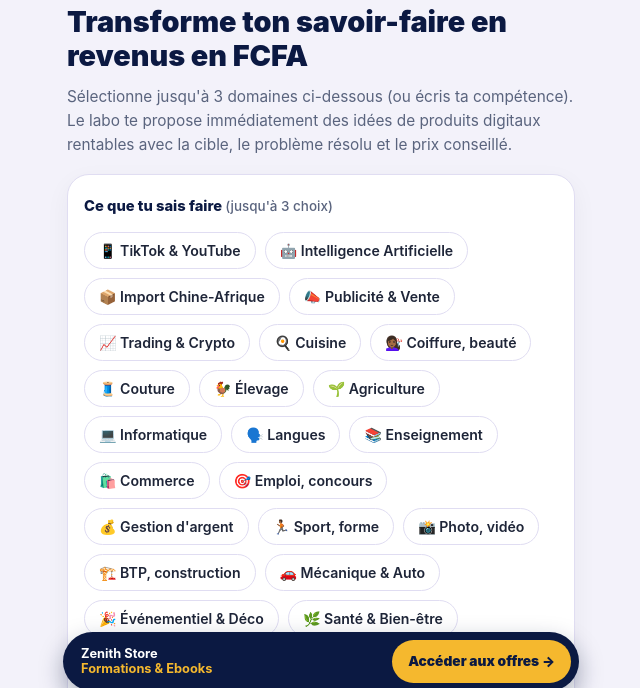
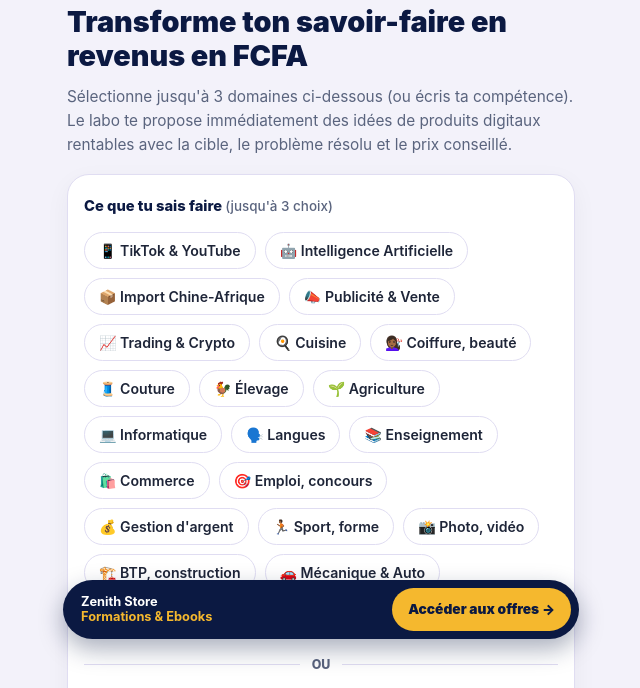
Before and after one commit to accepteurbronze07-bit/Zenith-landing, a plain HTML site: page index.html in a window 1280 px wide. Shown: the part 97-785 px from the top of the page, without its empty margins (319-959 px from the left). Drawn offline with Linux system fonts and the light colour scheme.

Commit message:
Update index.html

```diff
--- a/index.html
+++ b/index.html
@@ -362,7 +362,7 @@
     /* Sticky Bottom Bar */
     .sticky-bar {
       position: fixed;
-      bottom: 12px;
+      bottom: 64px;
       left: 50%;
       transform: translateX(-50%);
       width: calc(100% - 24px);
```
